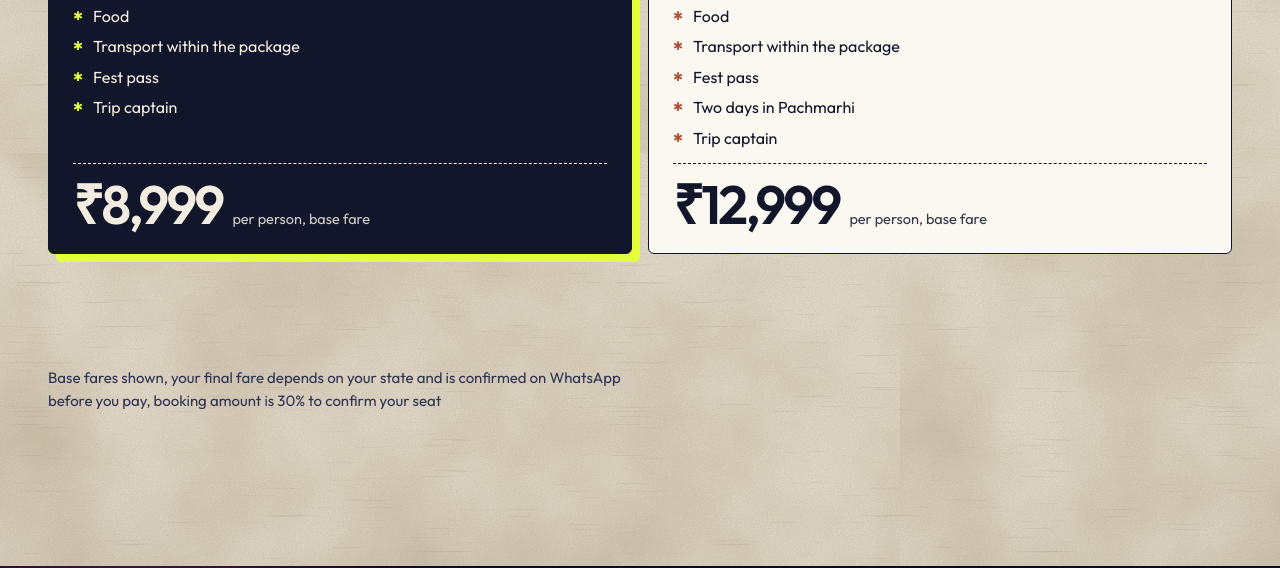
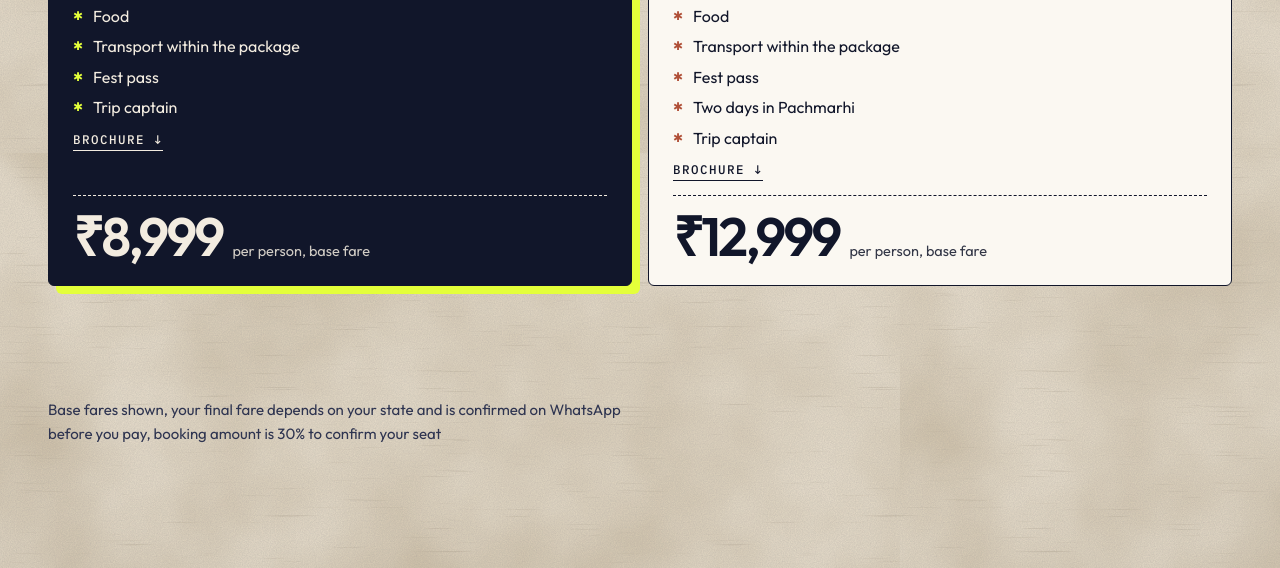
Before and after one commit to ashutosh8021/Asscheduled, a React app in the folder site/: page /hallucia in a window 1280 px wide. Shown: the part 2964-3532 px from the top of the page. Built offline with nearby package versions, Linux system fonts and the light colour scheme; some packages are replaced by stand-ins of ours; animation ran at ten frames a second.

Commit message:
feat: the brochures go on the trip pages
Five PDFs from Mannat. Four of them are a plan each, so they sit on the
plan they describe, the way Mood Indigo's already did:

  Hallucia   plan 01  The festival        hallucia-5-day-brochure.pdf
  Hallucia   plan 02  x Pachmarhi         hallucia-pachmarhi-brochure.pdf
  Mood Indigo plan 01 4 days              mood-indigo-4-day-brochure.pdf
  Mood Indigo plan 02 6 days              mood-indigo-6-day-brochure.pdf

Hallucia had no brochure link at all before; it now uses the same
.plan-doc markup Mood Indigo uses, in the same place on the card.

The fifth is the Edition Guide, which is not about one plan — it sets
the two Mood Indigo editions side by side. That is the question the
section's own heading asks, so it goes with the intro rather than on
either card.

One of the files arrived as w_compressed.pdf, which says nothing. Its
PDF title is AS-SCHEDULED_HALLUCIA-NAGPUR-PACHMARHI_brochure_print, so
that is the 7-day Hallucia one. Named accordingly; every file is now
named after the plan it belongs to.

Mood Indigo's two existing brochures are replaced by the newer versions.
They keep their filenames, and /assets/docs is cached for a day rather
than a year precisely so a swapped file like this goes stale quickly.

The source folder stays out of the repo; only the renamed copies ship.

Co-Authored-By: Claude Opus 5 <noreply@anthropic.com>

```diff
--- a/site/src/components/hallucia/Plans.astro
+++ b/site/src/components/hallucia/Plans.astro
@@ -16,12 +16,12 @@
       <div class="plans" data-plans><label class="plan" data-id="hal5" for="plan-hal5" data-cursor="Pick">
   <input type="radio" name="trip-plan" id="plan-hal5" value="hal5">
   <div class="plan-top"><span class="plan-tag">Plan 01 · 5D / 4N</span><span class="plan-tick" aria-hidden="true"></span></div>
-  <h3>The festival</h3><p>The five days of Hallucia, and the city it happens in</p><ul><li>Accommodation</li><li>Food</li><li>Transport within the package</li><li>Fest pass</li><li>Trip captain</li></ul>
+  <h3>The festival</h3><p>The five days of Hallucia, and the city it happens in</p><ul><li>Accommodation</li><li>Food</li><li>Transport within the package</li><li>Fest pass</li><li>Trip captain</li></ul><a class="plan-doc" href="/assets/docs/hallucia-5-day-brochure.pdf" target="_blank" rel="noopener" data-cursor="Open">Brochure ↓</a>
   <div class="plan-price"><b class="tabular">₹8,999</b><small>per person, base fare</small></div>
 </label><label class="plan" data-id="hal7" for="plan-hal7" data-cursor="Pick">
   <input type="radio" name="trip-plan" id="plan-hal7" value="hal7">
   <div class="plan-top"><span class="plan-tag">Plan 02 · 7 days</span><span class="plan-tick" aria-hidden="true"></span></div>
-  <h3>Hallucia × Pachmarhi</h3><p>The festival, then two days in the hills at Pachmarhi</p><ul><li>Accommodation</li><li>Food</li><li>Transport within the package</li><li>Fest pass</li><li>Two days in Pachmarhi</li><li>Trip captain</li></ul>
+  <h3>Hallucia × Pachmarhi</h3><p>The festival, then two days in the hills at Pachmarhi</p><ul><li>Accommodation</li><li>Food</li><li>Transport within the package</li><li>Fest pass</li><li>Two days in Pachmarhi</li><li>Trip captain</li></ul><a class="plan-doc" href="/assets/docs/hallucia-pachmarhi-brochure.pdf" target="_blank" rel="noopener" data-cursor="Open">Brochure ↓</a>
   <div class="plan-price"><b class="tabular">₹12,999</b><small>per person, base fare</small></div>
 </label></div>
     </div>
--- a/site/src/components/moodindigo/Plans.astro
+++ b/site/src/components/moodindigo/Plans.astro
@@ -9,6 +9,7 @@
     <div class="split end">
       <h2 class="d-l" data-split>Four days <span class="it">or six</span></h2>
       <p class="body">Your train or flight to Mumbai is the only thing you book, we pick you up the moment you land and drop you back when it’s over</p>
+      <p class="mt-16"><a class="plan-doc" href="/assets/docs/mood-indigo-edition-guide.pdf" target="_blank" rel="noopener" data-cursor="Open">Both editions, side by side ↓</a></p>
     </div>
     <div class="mt-48">
       <div class="plans" data-plans><label class="plan" data-id="mi4" for="plan-mi4" data-cursor="Pick">
```
Also changed, not shown: public/hallucia.html (+1 -1 lines), public/mood-indigo.html (+1 -1 lines), 11 other files.
